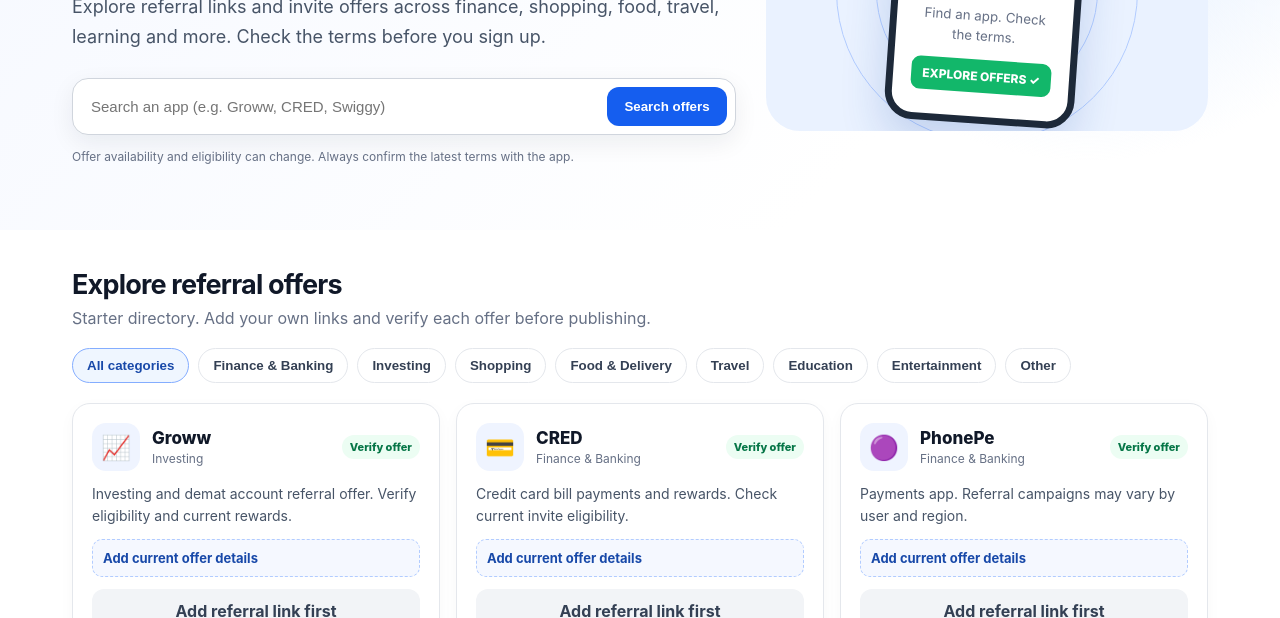
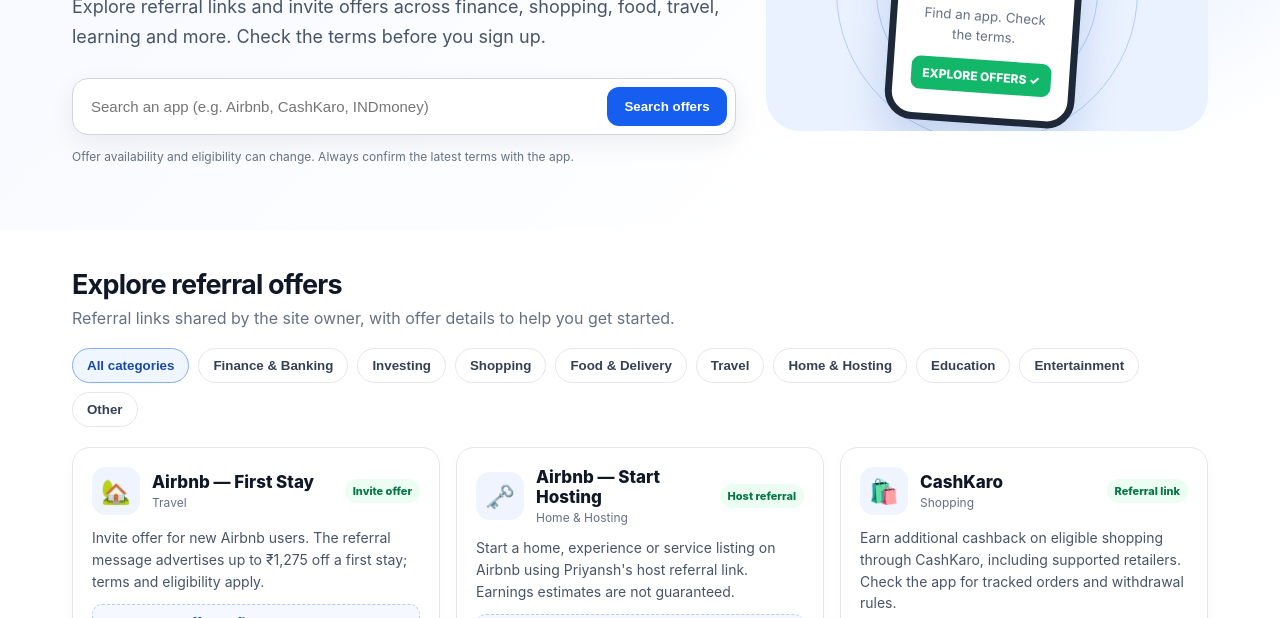
Before and after one commit to ghastlymauseee/referandearn, a plain HTML site: page index.html in a window 1280 px wide. Shown: the part 334-952 px from the top of the page. Drawn offline with Linux system fonts and the light colour scheme.

Commit message:
Update index.html

```diff
--- a/index.html
+++ b/index.html
@@ -3,7 +3,7 @@
 <head>
   <meta charset="UTF-8">
   <meta name="viewport" content="width=device-width, initial-scale=1">
-  <meta name="description" content="Find referral codes, invite offers and signup rewards for popular apps in India. Check offer details and eligibility before joining.">
+  <meta name="description" content="Find referral links, invite offers and signup rewards for Airbnb, CashKaro, INDmoney, redBus and more in India. Check eligibility and offer terms before joining.">
   <meta name="theme-color" content="#155eef">
   <title>Referandearn | Referral Codes & Invite Offers in India</title>
   <style>
@@ -58,17 +58,17 @@
     <span class="eyebrow">Referral codes in one place</span>
     <h1>Find your next offer.<br><span>Refer. Earn. Repeat.</span></h1>
     <p class="lead">Explore referral links and invite offers across finance, shopping, food, travel, learning and more. Check the terms before you sign up.</p>
-    <div class="searchbox"><input id="search" type="search" placeholder="Search an app (e.g. Groww, CRED, Swiggy)" aria-label="Search apps"><button class="primary" id="searchBtn">Search offers</button></div>
+    <div class="searchbox"><input id="search" type="search" placeholder="Search an app (e.g. Airbnb, CashKaro, INDmoney)" aria-label="Search apps"><button class="primary" id="searchBtn">Search offers</button></div>
     <p class="smallprint">Offer availability and eligibility can change. Always confirm the latest terms with the app.</p>
   </div>
   <div class="hero-art" aria-label="Illustration of a referral offer"><div class="phone"><div class="gift">🎁</div><b>Your next invite offer</b><small>Find an app. Check the terms.</small><div class="mini">EXPLORE OFFERS ✓</div></div></div>
 </div></section>
 
 <section class="section" id="apps"><div class="wrap">
-  <div class="sectionhead"><div><h2>Explore referral offers</h2><p>Starter directory. Add your own links and verify each offer before publishing.</p></div></div>
+  <div class="sectionhead"><div><h2>Explore referral offers</h2><p>Referral links shared by the site owner, with offer details to help you get started.</p></div></div>
   <div class="filters" id="filters" aria-label="Filter by category"></div>
   <div class="cards" id="cards"></div>
-  <p class="smallprint" style="margin-top:18px">Demo note: The buttons below are placeholders until you add your actual referral URLs. No reward or offer is guaranteed.</p>
+  <p class="smallprint" style="margin-top:18px">Some listings are placeholders while the owner collects more links. Rewards, discount codes and eligibility can change; confirm the latest terms with the provider before signing up.</p>
 </div></section>
 
 <section class="section" id="how" style="background:#f9fafb"><div class="wrap">
@@ -89,9 +89,14 @@
 </main>
 <footer><div class="wrap"><div class="footerrow"><a class="brand" href="#" style="font-size:18px"><span class="brandmark" style="width:29px;height:29px;font-size:16px">↗</span>Referandearn</a><div class="footerlinks"><a href="#faq">FAQs</a><a href="privacy.html">Privacy</a><a href="disclaimer.html">Disclaimer</a><a href="mailto:YOUR_EMAIL@example.com">Contact</a></div></div><p>© <span id="year"></span> Referandearn. Independent referral directory.</p><p class="smallprint">This site is an independent directory and is not affiliated with the listed companies unless specifically stated. Please verify offers on the official provider website.</p></div></footer>
 <script>
-const categories = ["All categories","Finance & Banking","Investing","Shopping","Food & Delivery","Travel","Education","Entertainment","Other"];
+const categories = ["All categories","Finance & Banking","Investing","Shopping","Food & Delivery","Travel","Home & Hosting","Education","Entertainment","Other"];
 // Replace placeholder URLs and offer details with your own current, approved referral links before launch.
 const offers = [
+ {name:"Airbnb — First Stay",cat:"Travel",icon:"🏡",desc:"Invite offer for new Airbnb users. The referral message advertises up to ₹1,275 off a first stay; terms and eligibility apply.",offer:"Up to ₹1,275 off your first stay · New users · Terms apply",url:"https://www.airbnb.com/c/IXhosNqNO0dRZy11",status:"Invite offer"},
+ {name:"Airbnb — Start Hosting",cat:"Home & Hosting",icon:"🗝️",desc:"Start a home, experience or service listing on Airbnb using Priyansh's host referral link. Earnings estimates are not guaranteed.",offer:"Host referral link · Earnings depend on your listing and bookings",url:"https://www.airbnb.co.in/rp/priyanshg298?s=76&unique_share_id=aae9b736-121b-4bb0-a681-7ff33c22f253",status:"Host referral"},
+ {name:"CashKaro",cat:"Shopping",icon:"🛍️",desc:"Earn additional cashback on eligible shopping through CashKaro, including supported retailers. Check the app for tracked orders and withdrawal rules.",offer:"Cashback on eligible purchases · Terms vary by retailer",url:"https://cashk.app.link/RfcwIlDKD7b",status:"Referral link"},
+ {name:"INDmoney",cat:"Finance & Banking",icon:"💰",desc:"Referral invitation with reward code PRI711GTUSRU. The message says the ₹550 reward code expires in 24 hours, so confirm it is still valid before using.",offer:"Advertised ₹550 reward · Code: PRI711GTUSRU · Check expiry",url:"https://indmoney.onelink.me/RmHC/fii7cjja",status:"Check expiry"},
+ {name:"redBus",cat:"Travel",icon:"🚌",desc:"Use referral code redlehr1 when signing up. The shared message advertises code FIRST for 20% off up to ₹150 and ₹100 cashback on a first bus booking; conditions apply.",offer:"Referral code: redlehr1 · Promo code: FIRST · Terms apply",url:"https://m6pe.app.link/referral_onboarding2?referralCode=redlehr1&referralAmount=0",status:"Referral offer"},
  {name:"Groww",cat:"Investing",icon:"📈",desc:"Investing and demat account referral offer. Verify eligibility and current rewards.",offer:"Add current offer details",url:"",status:"Verify offer"},
  {name:"CRED",cat:"Finance & Banking",icon:"💳",desc:"Credit card bill payments and rewards. Check current invite eligibility.",offer:"Add current offer details",url:"",status:"Verify offer"},
  {name:"PhonePe",cat:"Finance & Banking",icon:"🟣",desc:"Payments app. Referral campaigns may vary by user and region.",offer:"Add current offer details",url:"",status:"Verify offer"},
```
